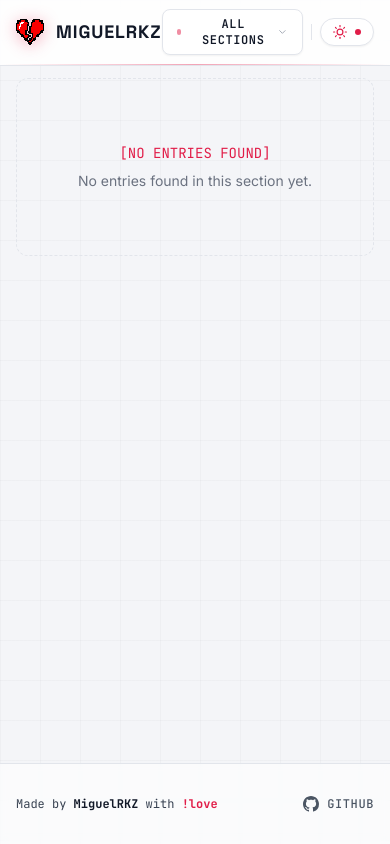
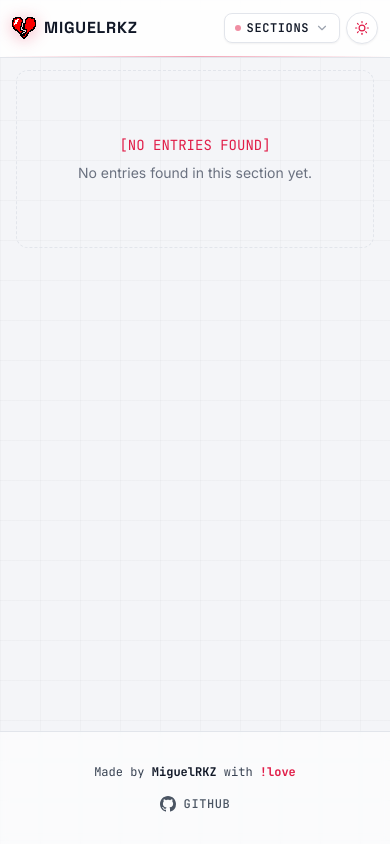
Before and after one commit to miguelrkz/blog, an Astro site: page / in a window 390 px wide. Built offline with nearby package versions, Linux system fonts and the light colour scheme; Astro itself is replaced by a stand-in of ours.

Commit message:
feat: complete mobile responsiveness for header, dropdown, theme toggle, and footer

```diff
--- a/src/components/Footer.astro
+++ b/src/components/Footer.astro
@@ -2,7 +2,7 @@
 ---
 
 <footer class="mt-20 border-t border-brand-light-border dark:border-brand-dark-border bg-brand-light-surface/60 dark:bg-brand-dark-surface/60 backdrop-blur-sm py-8 transition-colors text-xs font-mono">
-  <div class="max-w-6xl mx-auto px-4 sm:px-6 flex items-center justify-between">
+  <div class="max-w-6xl mx-auto px-4 sm:px-6 flex flex-col sm:flex-row items-center justify-between gap-4 text-center sm:text-left">
     <!-- Made by MiguelRKZ with !love -->
     <span class="text-brand-grey-700 dark:text-brand-grey-300 text-xs sm:text-sm">
       Made by <strong class="font-bold text-brand-grey-900 dark:text-white">MiguelRKZ</strong> with <span class="text-brand-red dark:text-brand-red-neon font-bold">!love</span>
--- a/src/components/Header.astro
+++ b/src/components/Header.astro
@@ -11,38 +11,39 @@ const { currentSection } = Astro.props;
 ---
 
 <header class="sticky top-0 z-40 w-full backdrop-blur-md bg-brand-light-surface/85 dark:bg-brand-dark-surface/85 border-b border-brand-light-border dark:border-brand-dark-border transition-colors duration-200">
-  <div class="max-w-6xl mx-auto px-4 sm:px-6 h-16 flex items-center justify-between gap-4">
+  <div class="max-w-6xl mx-auto px-3 sm:px-6 h-14 sm:h-16 flex items-center justify-between gap-2 sm:gap-4">
     <!-- Brand / Title -->
-    <a href={url('/')} class="flex items-center gap-3 group">
+    <a href={url('/')} class="flex items-center gap-2 sm:gap-3 group shrink-0">
       <!-- Minecraft pixel broken heart -->
       <img
         src={url('/minecraft.png')}
         alt="MiguelRKZ"
-        class="w-7 h-7 sm:w-8 sm:h-8 object-contain [image-rendering:pixelated] group-hover:scale-110 transition-transform duration-300 drop-shadow-[0_2px_8px_rgba(225,29,72,0.35)]"
+        class="w-6 h-6 sm:w-8 sm:h-8 object-contain [image-rendering:pixelated] group-hover:scale-110 transition-transform duration-300 drop-shadow-[0_2px_8px_rgba(225,29,72,0.35)]"
       />
 
-      <span class="font-logo font-bold tracking-wider text-lg sm:text-xl text-brand-grey-900 dark:text-white uppercase group-hover:text-brand-red dark:group-hover:text-brand-red-neon transition-colors">
+      <span class="font-logo font-bold tracking-wider text-base sm:text-xl text-brand-grey-900 dark:text-white uppercase group-hover:text-brand-red dark:group-hover:text-brand-red-neon transition-colors">
         MIGUELRKZ
       </span>
     </a>
 
     <!-- Right Controls: Section Dropdown + Theme Switch -->
-    <div class="flex items-center gap-2 sm:gap-3">
+    <div class="flex items-center gap-1.5 sm:gap-3 min-w-0">
       {currentSection && (
         <a
           href={url('/')}
-          class="flex items-center gap-1.5 px-3 py-1.5 rounded-lg border border-brand-light-border dark:border-brand-dark-border bg-brand-light-surface dark:bg-brand-dark-surface hover:border-brand-red dark:hover:border-brand-red-neon text-xs font-mono tracking-wider text-brand-grey-700 dark:text-brand-grey-300 hover:text-brand-red dark:hover:text-brand-red-neon transition-all duration-200 shadow-sm group"
+          class="flex items-center gap-1 sm:gap-1.5 px-2 sm:px-3 py-1.5 rounded-lg border border-brand-light-border dark:border-brand-dark-border bg-brand-light-surface dark:bg-brand-dark-surface hover:border-brand-red dark:hover:border-brand-red-neon text-xs font-mono tracking-wider text-brand-grey-700 dark:text-brand-grey-300 hover:text-brand-red dark:hover:text-brand-red-neon transition-all duration-200 shadow-sm group shrink-0"
           title="Return to All Sections"
         >
           <svg class="w-3.5 h-3.5 group-hover:-translate-x-0.5 transition-transform duration-200" viewBox="0 0 24 24" fill="none" stroke="currentColor" stroke-width="2" stroke-linecap="round" stroke-linejoin="round">
             <polyline points="15 18 9 12 15 6"></polyline>
           </svg>
-          <span class="font-medium">ALL SECTIONS</span>
+          <span class="font-medium hidden sm:inline">ALL SECTIONS</span>
+          <span class="font-medium sm:hidden text-[11px]">ALL</span>
         </a>
       )}
 
       <SectionDropdown currentSection={currentSection} />
-      <div class="h-4 w-px bg-brand-light-border dark:border-brand-dark-border"></div>
+      <div class="h-4 w-px bg-brand-light-border dark:border-brand-dark-border hidden xs:block"></div>
       <ThemeToggle />
     </div>
   </div>
--- a/src/components/SectionDropdown.astro
+++ b/src/components/SectionDropdown.astro
@@ -28,18 +28,24 @@ const totalPosts = posts.length;
     type="button"
     aria-haspopup="true"
     aria-expanded="false"
-    class="flex items-center gap-2 px-3.5 py-1.5 rounded-lg border border-brand-light-border dark:border-brand-dark-border bg-brand-light-surface dark:bg-brand-dark-surface hover:border-brand-red dark:hover:border-brand-red-neon transition-all duration-200 text-xs font-mono tracking-wider text-brand-grey-800 dark:text-brand-grey-200 shadow-sm focus:outline-none focus:ring-1 focus:ring-brand-red cursor-pointer group"
+    class="flex items-center gap-1.5 sm:gap-2 px-2.5 sm:px-3.5 py-1.5 rounded-lg border border-brand-light-border dark:border-brand-dark-border bg-brand-light-surface dark:bg-brand-dark-surface hover:border-brand-red dark:hover:border-brand-red-neon transition-all duration-200 text-xs font-mono tracking-wider text-brand-grey-800 dark:text-brand-grey-200 shadow-sm focus:outline-none focus:ring-1 focus:ring-brand-red cursor-pointer group max-w-[125px] xs:max-w-[170px] sm:max-w-none"
   >
-    <span class="w-1.5 h-1.5 rounded-full bg-brand-red dark:bg-brand-red-neon animate-pulse"></span>
-    <span class="text-brand-grey-400 dark:text-brand-grey-500 font-normal"></span>
-    <span class="font-semibold uppercase text-brand-grey-900 dark:text-white">
-      {currentSection ? currentSection : "ALL SECTIONS"}
+    <span class="w-1.5 h-1.5 rounded-full bg-brand-red dark:bg-brand-red-neon animate-pulse shrink-0"></span>
+    <span class="font-semibold uppercase text-brand-grey-900 dark:text-white truncate">
+      {currentSection ? (
+        currentSection
+      ) : (
+        <span>
+          <span class="sm:hidden">SECTIONS</span>
+          <span class="hidden sm:inline">ALL SECTIONS</span>
+        </span>
+      )}
     </span>
 
     <!-- Chevron icon -->
     <svg
       id="dropdown-chevron"
-      class="w-3.5 h-3.5 text-brand-grey-400 dark:text-brand-grey-500 transition-transform duration-200 group-hover:text-brand-red dark:group-hover:text-brand-red-neon"
+      class="w-3.5 h-3.5 text-brand-grey-400 dark:text-brand-grey-500 transition-transform duration-200 group-hover:text-brand-red dark:group-hover:text-brand-red-neon shrink-0"
       viewBox="0 0 24 24"
       fill="none"
       stroke="currentColor"
@@ -54,7 +60,7 @@ const totalPosts = posts.length;
   <!-- Dropdown Menu -->
   <div
     id="section-dropdown-menu"
-    class="hidden absolute left-0 sm:left-auto sm:right-0 mt-2 w-64 origin-top-right rounded-lg border border-brand-light-border dark:border-brand-dark-border bg-brand-light-surface dark:bg-[#12141c] shadow-2xl backdrop-blur-md z-50 p-1.5 divide-y divide-brand-grey-100 dark:divide-brand-dark-border/60 transition-all"
+    class="hidden absolute right-0 mt-2 w-64 max-w-[calc(100vw-1.5rem)] origin-top-right rounded-xl border border-brand-light-border dark:border-brand-dark-border bg-brand-light-surface dark:bg-[#12141c] shadow-2xl backdrop-blur-md z-50 p-1.5 divide-y divide-brand-grey-100 dark:divide-brand-dark-border/60 transition-all"
   >
     <!-- Header info -->
     <div class="px-2.5 py-1.5 text-[10px] font-mono tracking-widest text-brand-grey-400 dark:text-brand-grey-500 uppercase flex justify-between items-center">
--- a/src/components/ThemeToggle.astro
+++ b/src/components/ThemeToggle.astro
@@ -6,7 +6,8 @@
   id="theme-toggle"
   type="button"
   aria-label="Toggle visual mode"
-  class="relative inline-flex items-center gap-2 px-3 py-1.5 rounded-full border border-brand-light-border dark:border-brand-dark-border bg-brand-light-surface dark:bg-brand-dark-surface hover:border-brand-red dark:hover:border-brand-red-neon transition-all duration-300 text-xs font-mono tracking-wider text-brand-grey-700 dark:text-brand-grey-300 shadow-sm focus:outline-none focus:ring-1 focus:ring-brand-red cursor-pointer group"
+  class="relative inline-flex items-center justify-center gap-1.5 sm:gap-2 w-8 h-8 sm:w-auto sm:px-3 sm:py-1.5 rounded-full border border-brand-light-border dark:border-brand-dark-border bg-brand-light-surface dark:bg-brand-dark-surface hover:border-brand-red dark:hover:border-brand-red-neon transition-all duration-300 text-xs font-mono tracking-wider text-brand-grey-700 dark:text-brand-grey-300 shadow-sm focus:outline-none focus:ring-1 focus:ring-brand-red cursor-pointer group shrink-0"
+  title="Toggle dark / light mode"
 >
   <!-- Light Mode Icon (Sun) -->
   <span class="dark:hidden flex items-center gap-1.5 text-brand-grey-800">
@@ -33,7 +34,7 @@
   </span>
 
   <!-- Futuristic status pip -->
-  <span class="w-1.5 h-1.5 rounded-full bg-brand-red dark:bg-brand-red-neon group-hover:scale-125 transition-transform duration-200"></span>
+  <span class="hidden sm:inline-block w-1.5 h-1.5 rounded-full bg-brand-red dark:bg-brand-red-neon group-hover:scale-125 transition-transform duration-200"></span>
 </button>
 
 <script is:inline>
--- a/src/layouts/PostLayout.astro
+++ b/src/layouts/PostLayout.astro
@@ -47,7 +47,7 @@ const sectionUrl = url(`/section/${slugify(section)}`);
     <!-- Article Header Card -->
     <header class="rounded-2xl border border-brand-light-border dark:border-brand-dark-border bg-brand-light-surface dark:bg-brand-dark-surface overflow-hidden mb-10 shadow-sm hud-corners">
       <!-- Banner Image or Fallback -->
-      <div class="relative w-full aspect-[21/9] sm:aspect-[2.4/1] overflow-hidden bg-white dark:bg-[#12131a] border-b border-brand-light-border/80 dark:border-brand-dark-border/80">
+      <div class="relative w-full aspect-[16/9] sm:aspect-[2.4/1] overflow-hidden bg-white dark:bg-[#12131a] border-b border-brand-light-border/80 dark:border-brand-dark-border/80">
         {image && image.trim() !== '' ? (
           <img
             src={image.startsWith('http') ? image : url(image)}
@@ -55,7 +55,7 @@ const sectionUrl = url(`/section/${slugify(section)}`);
             class="w-full h-full object-cover"
           />
         ) : (
-          <HeartbreakPlaceholder title={title} className="w-full h-full min-h-[220px]" />
+          <HeartbreakPlaceholder title={title} className="w-full h-full min-h-[180px] sm:min-h-[220px]" />
         )}
 
         <!-- Micro red glowing rim at bottom of hero -->
@@ -63,7 +63,7 @@ const sectionUrl = url(`/section/${slugify(section)}`);
       </div>
 
       <!-- Header Metadata & Title Area -->
-      <div class="p-6 sm:p-8">
+      <div class="p-5 sm:p-8">
         <div class="flex flex-wrap items-center gap-3 text-xs font-mono mb-4">
           <a
             href={sectionUrl}
```
